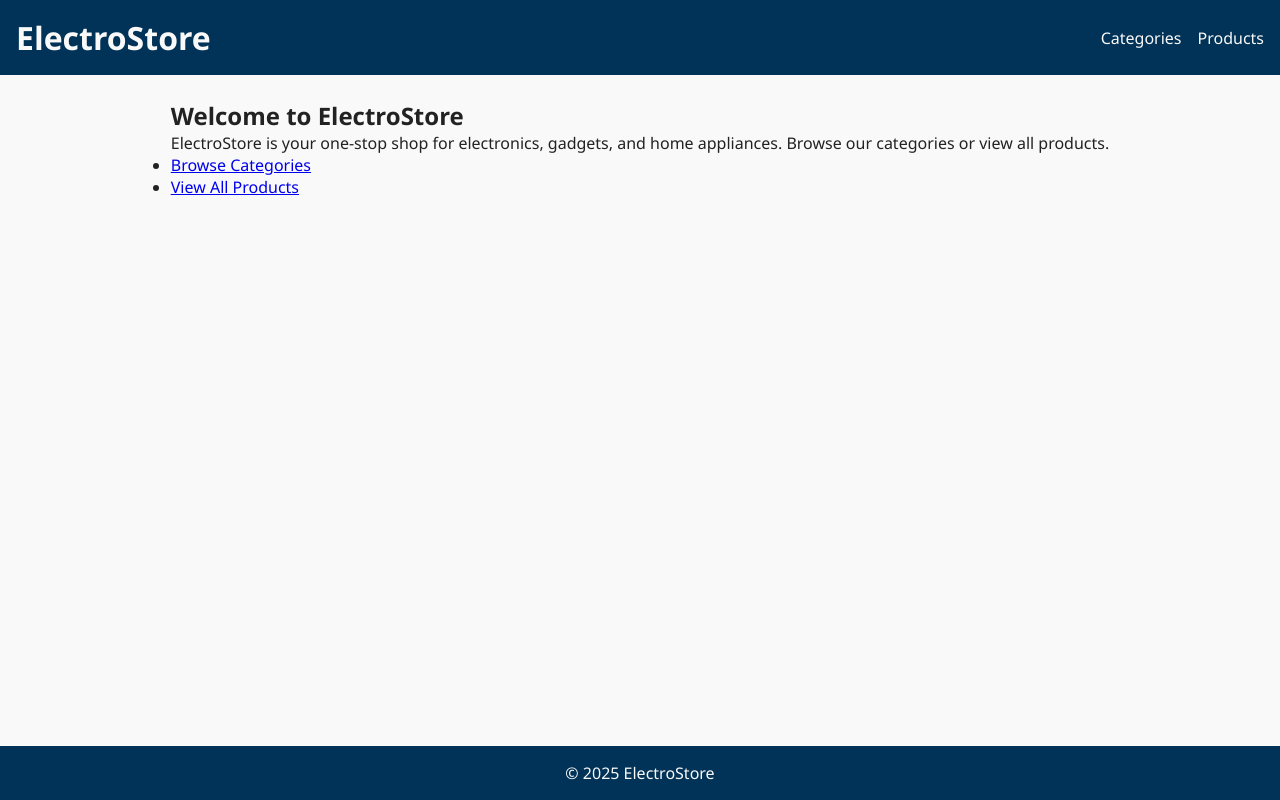
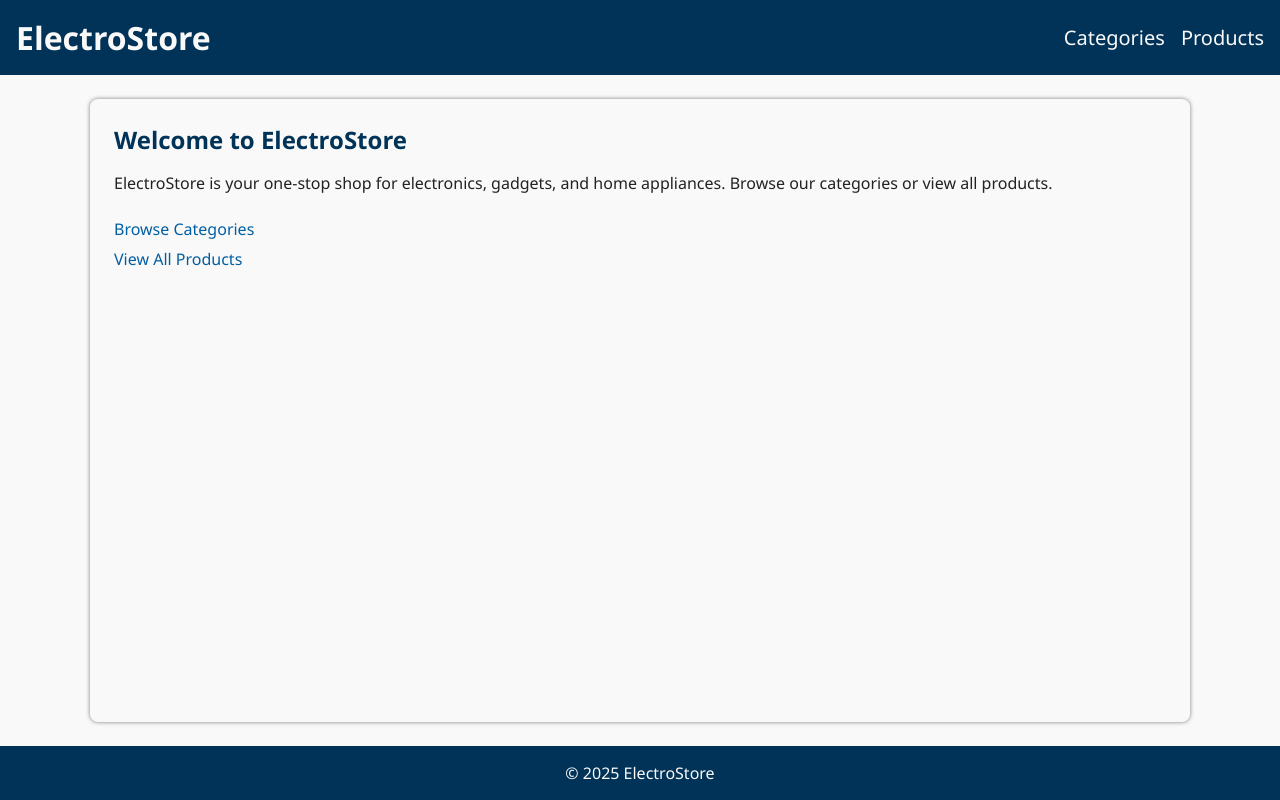
Before and after one commit to dlastic/inventory-application, a Flask app: page / in a window 1280 px wide. Run offline with Flask 3, Linux system fonts and the light colour scheme.

Commit message:
Add section styling

```diff
--- a/static/styles.css
+++ b/static/styles.css
@@ -9,13 +9,26 @@
 
   --font-family: "Segoe UI", Arial, sans-serif;
 
+  --radius-small: 4px;
+  --radius-medium: 8px;
+  --radius-large: 16px;
+
   --spacing-xs: 4px;
   --spacing-sm: 8px;
   --spacing-md: 16px;
   --spacing-lg: 24px;
   --spacing-xl: 48px;
 
+  --font-xs: 0.75rem;
+  --font-sm: 0.875rem;
+  --font-md: 1rem;
+  --font-lg: 1.25rem;
+  --font-xl: 1.5rem;
+  --font-xxl: 2rem;
+
   --max-width: 1100px;
+
+  --transition-speed: 0.5s;
 }
 
 *,
@@ -63,6 +76,7 @@ nav ul {
 nav a {
   color: var(--color-text-light);
   text-decoration: none;
+  font-size: var(--font-lg);
 }
 
 nav a:hover {
@@ -76,6 +90,41 @@ main {
   padding: var(--spacing-lg);
 }
 
+section {
+  max-width: var(--max-width);
+  width: 100%;
+  background: var(--color-text-light);
+  padding: var(--spacing-lg);
+  border-radius: var(--radius-medium);
+  box-shadow: 0 0 4px rgba(0, 0, 0, 0.5);
+}
+
+section p {
+  margin-bottom: var(--spacing-md);
+}
+
+section ul {
+  list-style: none;
+}
+
+section a {
+  color: var(--color-secondary);
+  text-decoration: none;
+  transition: color var(--transition-speed);
+  display: inline-block;
+  margin-top: var(--spacing-sm);
+}
+
+section a:hover {
+  text-decoration: underline;
+  color: var(--color-primary);
+}
+
+h2 {
+  margin-bottom: var(--spacing-md);
+  color: var(--color-primary);
+}
+
 footer {
   text-align: center;
 }
```
